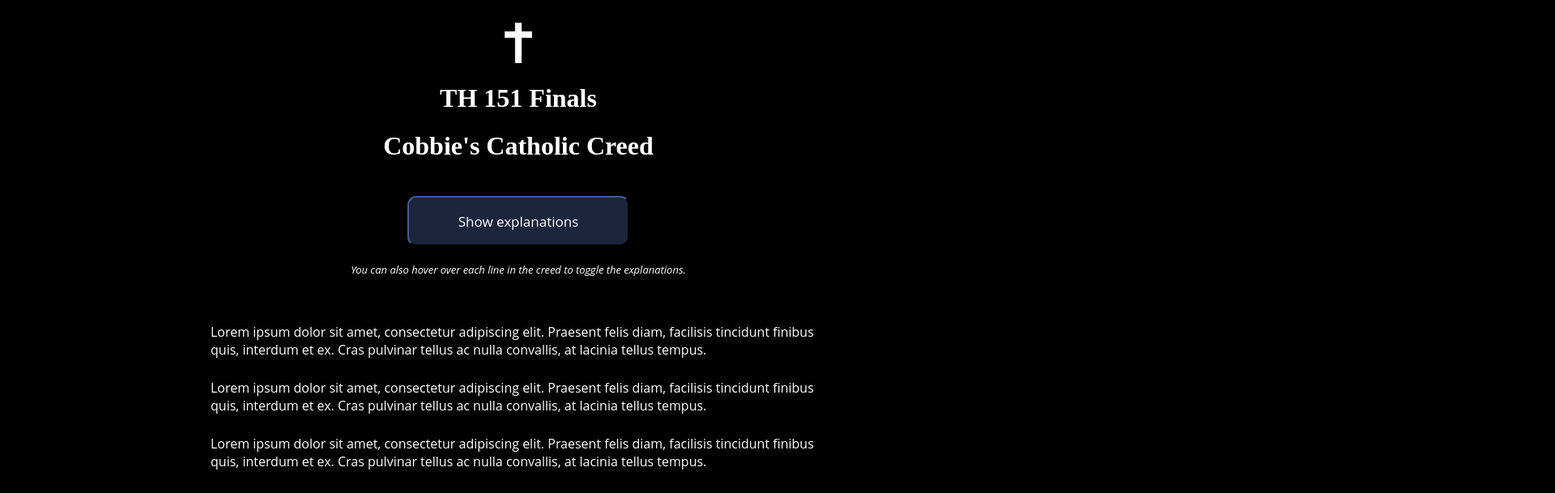
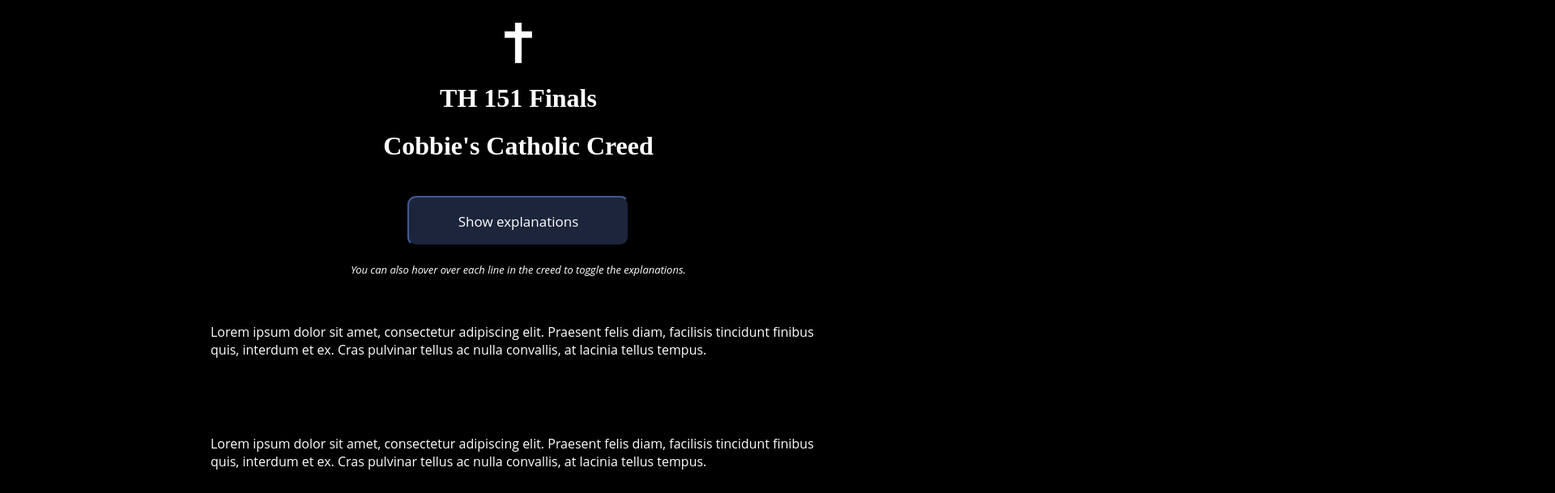
Before and after one commit to cobbie/th151-final-project, a Vue app: page / in a window 1280 px wide. Shown: the top 609 px of the page at 81% size, 1920 px wide, since content can reach past the window. Built offline with nearby package versions, Linux system fonts and the light colour scheme.

Commit message:
add animate.css

```diff
--- a/package.json
+++ b/package.json
@@ -8,6 +8,7 @@
     "lint": "vue-cli-service lint"
   },
   "dependencies": {
+    "animate.css": "^3.7.2",
     "core-js": "^3.4.3",
     "vue": "^2.6.10"
   },
--- a/public/index.html
+++ b/public/index.html
@@ -4,8 +4,10 @@
     <meta charset="utf-8">
     <meta http-equiv="X-UA-Compatible" content="IE=edge">
     <meta name="viewport" content="width=device-width,initial-scale=1.0">
-    <!-- <link rel="icon" href="<%= BASE_URL %>favicon.ico"> -->
-    <link rel="icon" href="../src/assets/cross.svg">
+    <link rel="icon" href="<%= BASE_URL %>favicon.ico">
+    <link rel="stylesheet" href="https://cdnjs.cloudflare.com/ajax/libs/animate.css/3.7.2/animate.min.css">
+
+    <!-- <link rel="icon" href="../src/assets/cross.svg"> -->
     <title>TH151 CREED</title>
   </head>
   <body>
--- a/src/App.vue
+++ b/src/App.vue
@@ -1,21 +1,21 @@
 <template>
   <div id="app">
     <header>
-      <img src="./assets/cross.svg"/>
-      <h1>TH 151 Finals</h1>
-      <h1>Cobbie's Catholic Creed</h1>
-      <button>Show explanations</button>
-      <p id="note">You can also hover over each line in the creed to toggle the explanations.</p>
+      <img class="animated fadeInUpBig" src="./assets/cross.svg"/>
+      <h1 class="animated fadeInUpBig delay-1s">TH 151 Finals</h1>
+      <h1 class="animated fadeInUpBig delay-1s">Cobbie's Catholic Creed</h1>
+      <button class="animated flipInX delay-3s">Show explanations</button>
+      <p class="animated flipInX delay-3s" id="note">You can also hover over each line in the creed to toggle the explanations.</p>
     </header>
     <!-- <div id="cross-container"></div> -->
 
   <div id="content-container">
-    <p v-on="{mouseover: showExp, mouseleave: showExp}" class="content">Lorem ipsum dolor sit amet, consectetur adipiscing elit. Praesent felis diam, facilisis tincidunt finibus quis, interdum et ex. Cras pulvinar tellus ac nulla convallis, at lacinia tellus tempus.</p>
+    <p class="content animated fadeInLeftBig delay-4s" v-on="{mouseover: showExp, mouseleave: showExp}" >Lorem ipsum dolor sit amet, consectetur adipiscing elit. Praesent felis diam, facilisis tincidunt finibus quis, interdum et ex. Cras pulvinar tellus ac nulla convallis, at lacinia tellus tempus.</p>
     <p v-if="visible===true" class="explanation">Nam gravida eu mi sit amet viverra. Nam ut libero quis ligula eleifend egestas. In posuere, massa at cursus blandit, libero quam lobortis lorem, a egestas arcu ex vitae ipsum. Vestibulum auctor placerat lorem et scelerisque. Praesent non tincidunt sem.</p>
-    <p class="content">Lorem ipsum dolor sit amet, consectetur adipiscing elit. Praesent felis diam, facilisis tincidunt finibus quis, interdum et ex. Cras pulvinar tellus ac nulla convallis, at lacinia tellus tempus.</p>
-    <p class="content">Lorem ipsum dolor sit amet, consectetur adipiscing elit. Praesent felis diam, facilisis tincidunt finibus quis, interdum et ex. Cras pulvinar tellus ac nulla convallis, at lacinia tellus tempus.</p>
-    <p class="content">Lorem ipsum dolor sit amet, consectetur adipiscing elit. Praesent felis diam, facilisis tincidunt finibus quis, interdum et ex. Cras pulvinar tellus ac nulla convallis, at lacinia tellus tempus.</p>
-    <p class="content">Lorem ipsum dolor sit amet, consectetur adipiscing elit. Praesent felis diam, facilisis tincidunt finibus quis, interdum et ex. Cras pulvinar tellus ac nulla convallis, at lacinia tellus tempus.</p>
+    <p class="content animated fadeInRightBig delay-5s">Lorem ipsum dolor sit amet, consectetur adipiscing elit. Praesent felis diam, facilisis tincidunt finibus quis, interdum et ex. Cras pulvinar tellus ac nulla convallis, at lacinia tellus tempus.</p>
+    <p class="content animated fadeInLeftBig delay-6s">Lorem ipsum dolor sit amet, consectetur adipiscing elit. Praesent felis diam, facilisis tincidunt finibus quis, interdum et ex. Cras pulvinar tellus ac nulla convallis, at lacinia tellus tempus.</p>
+    <p class="content animated fadeInRightBig delay-7s">Lorem ipsum dolor sit amet, consectetur adipiscing elit. Praesent felis diam, facilisis tincidunt finibus quis, interdum et ex. Cras pulvinar tellus ac nulla convallis, at lacinia tellus tempus.</p>
+    <p class="content animated fadeInLeftBig delay-8s">Lorem ipsum dolor sit amet, consectetur adipiscing elit. Praesent felis diam, facilisis tincidunt finibus quis, interdum et ex. Cras pulvinar tellus ac nulla convallis, at lacinia tellus tempus.</p>
   </div>
   </div>
 
```
Also changed, not shown: 1 other file (tests, documents, lock files or other folders).
